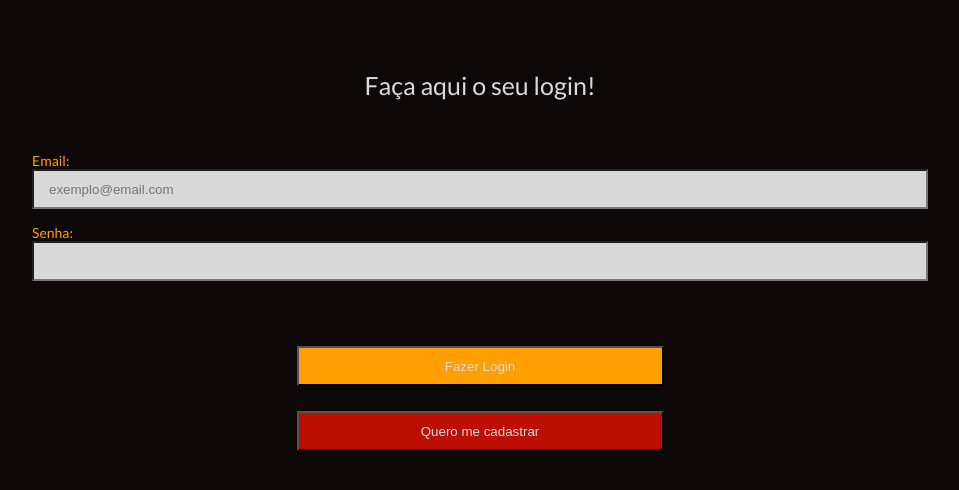
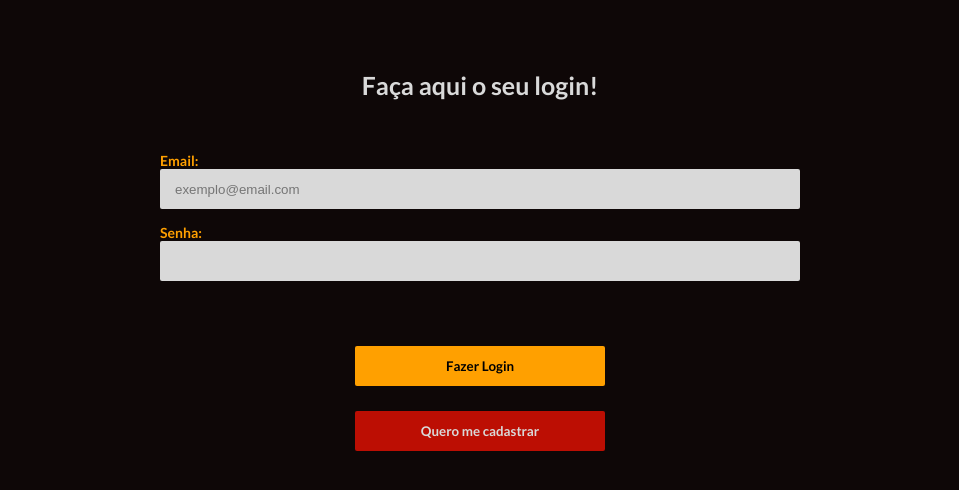
Before and after one commit to lucasliberato9/ponto-eletronico, a React (Vite) app: page /login in a window 1280 px wide. Shown: the top 490 px of the page, without its empty margins (160-1119 px from the left). Built offline with nearby package versions, Linux system fonts and the light colour scheme.

Commit message:
Login e BotaoGenerico atualizados

```diff
--- a/src/Pages/Login/Login.jsx
+++ b/src/Pages/Login/Login.jsx
@@ -1,4 +1,4 @@
-import { Container, Titulo, Form, Label, Input, DivButton } from "./Styles";
+import { Container, Titulo, Form, Campo, Label, Input, DivButton } from "./Styles";
 import { BotaoGenerico } from "../../components";
 
 function Login() {
@@ -11,18 +11,18 @@ function Login() {
       </Titulo>
       <Form>
         {/* as divs abaixo futuramente se tornarão components */}
-        <div>
+        <Campo>
           <Label> Email: </Label>
           <Input placeholder= "exemplo@email.com"></Input>
-        </div>
-        <div>
+        </Campo>
+        <Campo>
           <Label> Senha: </Label>
           <Input></Input>
-        </div>
+        </Campo>
       </Form>
       <DivButton>
         <BotaoGenerico name= "Fazer Login" />
-        <BotaoGenerico name= "Quero me cadastrar" color= "#BC0E03"/>
+        <BotaoGenerico name= "Quero me cadastrar" backgroundColor= "#BC0E03" color="#d9d9d9" hoverBackgroundColor="#990D03"/>
       </DivButton>
     </Container>
 
--- a/src/Pages/Login/Styles.js
+++ b/src/Pages/Login/Styles.js
@@ -5,6 +5,7 @@ export const Container = styled.div`
     flex-direction: column;
     align-items: center;
     margin-top: 70px;
+    font-family: 'latoBold';
 `
 
 export const Titulo = styled.div`
@@ -12,10 +13,10 @@ export const Titulo = styled.div`
     font-size: 25px;
     height: 82px;
 `
-export const Form = styled.div`
+export const Form = styled.form`
     display: flex;
     flex-direction: column;
-    width: 70%;
+    width: 50%;
     justify-content: center;
 
     div {
@@ -23,7 +24,9 @@ export const Form = styled.div`
     }
 `
 
-export const Label = styled.p`
+export const Campo = styled.div``
+
+export const Label = styled.label`
     color: #FFA000;
 `
 
@@ -32,6 +35,8 @@ export const Input = styled.input`
     height: 40px;
     background: #D9D9D9;
     padding-left: 15px;
+    border: none;
+    border-radius: 2px;
 `
 
 export const DivButton = styled.div`
--- a/src/components/BotaoGenerico/BotaoGenerico.jsx
+++ b/src/components/BotaoGenerico/BotaoGenerico.jsx
@@ -1,9 +1,9 @@
 import PropTypes from "prop-types";
 import { Button } from "./Styles";
 
-function BotaoGenerico({name, width, height, color}) {
+function BotaoGenerico({name, width, height, backgroundColor, color, hoverBackgroundColor}) {
     return (
-        <Button type="submit" width={width} height={height} color={color}>
+        <Button type="submit" width={width} height={height} backgroundColor={backgroundColor} color={color} hoverBackgroundColor={hoverBackgroundColor}>
             {name}
         </Button>
     )
@@ -11,16 +11,20 @@ function BotaoGenerico({name, width, height, color}) {
 
   Button.defaultProps = {
     name: "Submit",
-    color: "#FFA000",
-    width: "367px",
+    width: "250px",
     height: "40px",
+    backgroundColor: "#FFA000",
+    color: "black",
+    hoverBackgroundColor: "#E08E00",
   };
 
   Button.propTypes = {
     name: PropTypes.string,
-    color: PropTypes.string,
     width: PropTypes.string,
     height: PropTypes.string,
+    backgroundColor: PropTypes.string,
+    color: PropTypes.string,
+    hoverBackgroundColor: PropTypes.string,
   };
 
   export default BotaoGenerico;
--- a/src/components/BotaoGenerico/Styles.js
+++ b/src/components/BotaoGenerico/Styles.js
@@ -1,8 +1,17 @@
 import styled from "styled-components";
 
 export const Button = styled.button`
+    font-family : 'latoBold';
+    border: none;
+    border-radius: 2px;
+
     width: ${(props) => props.width};
     height: ${(props) => props.height};
-    color: #d9d9d9;
-    background-color: ${(props) => props.color};
+    background-color: ${(props) => props.backgroundColor};
+    color: ${(props) => props.color};
+
+    &:hover {
+        background-color: ${(props) => props.hoverBackgroundColor};
+        cursor: pointer;
+    }
 `
```
